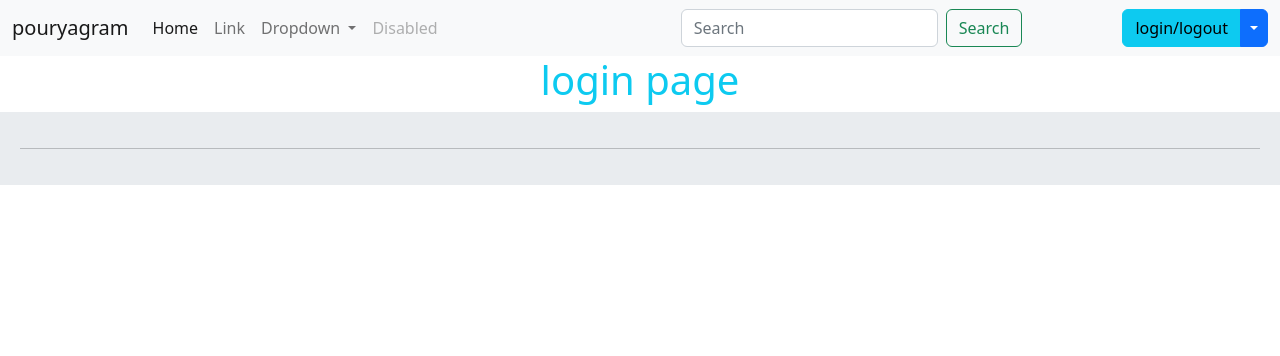
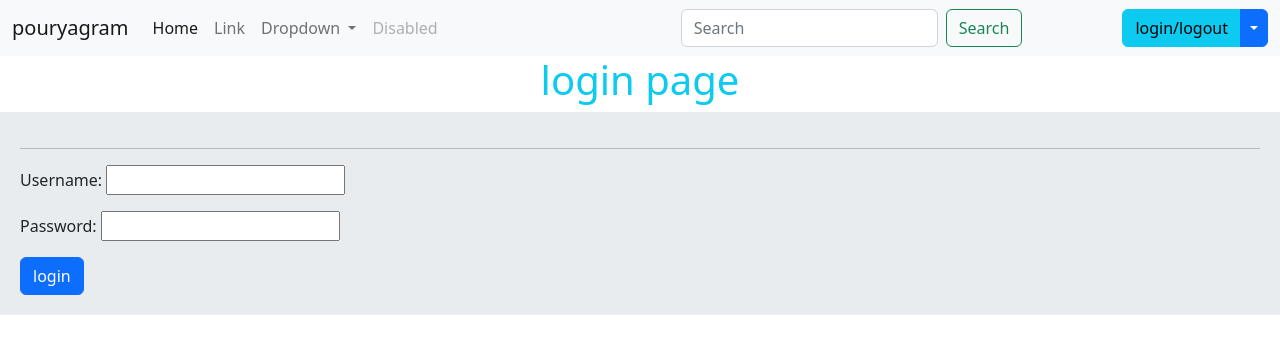
Before and after one commit to pouryaJany/SocialNetwork, a Django app: page /account/login/ in a window 1280 px wide. Shown: the top 356 px of the page. Run offline with Django 4.2, Linux system fonts and the light colour scheme.

Commit message:
show our form in html page

```diff
--- a/account/templates/account/login_page.html
+++ b/account/templates/account/login_page.html
@@ -1,9 +1,16 @@
 {% extends 'base.html' %}
 {% block title %} login {% endblock %}
-{% block page_name %} <h1><center class="text-info"> login page </center></h1>{% endblock %}
+{% block page_name %}
+    <h1>
+        <center class="text-info"> login page</center>
+    </h1>{% endblock %}
 {% block content %}
     <hr>
 
-
+    <form class="col-md-6" method="post">
+        {% csrf_token %}
+        {{ form.as_p }}
+        <input type="submit" value="login" class="btn btn-primary">
+    </form>
 
 {% endblock %}
```
